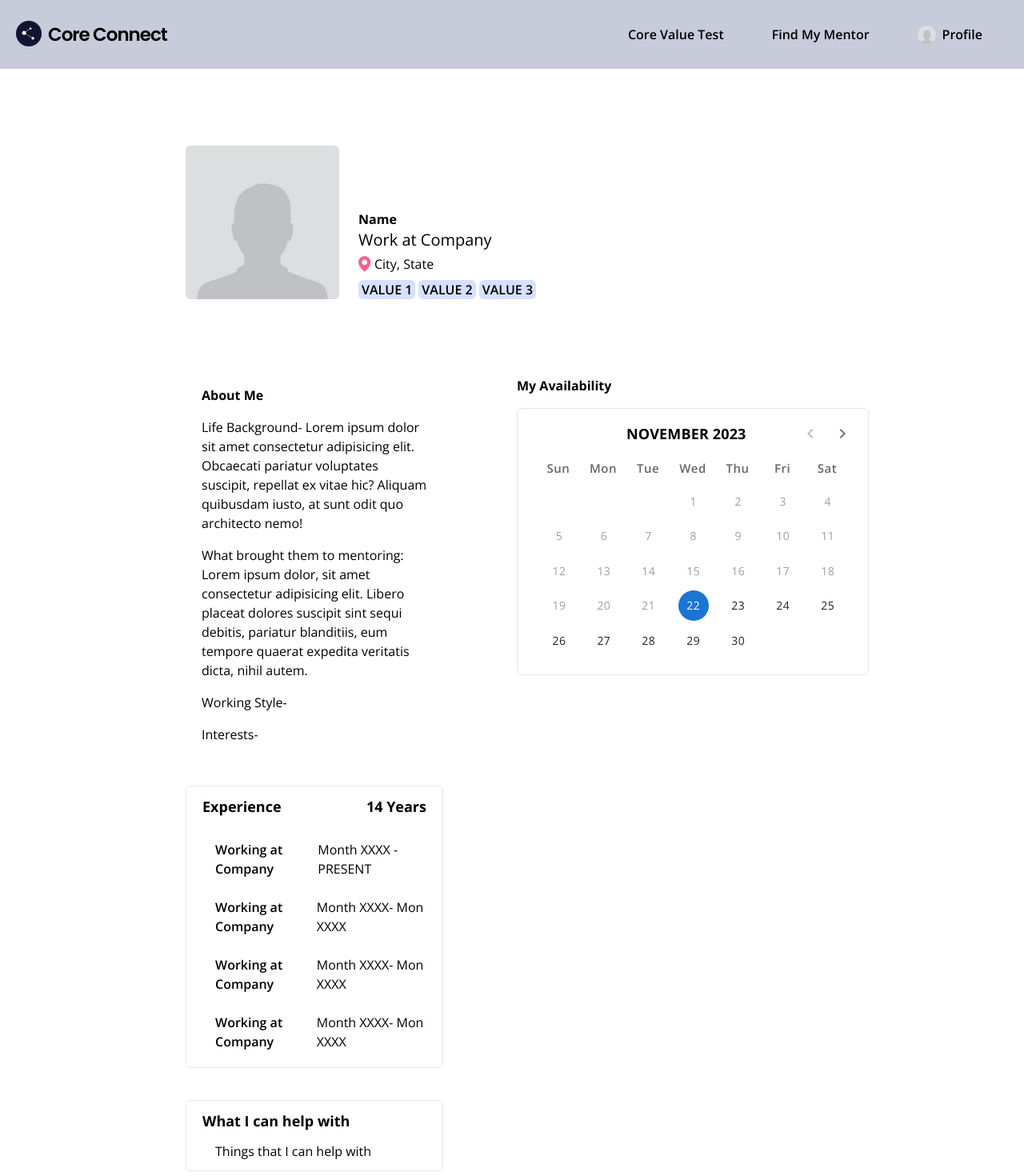
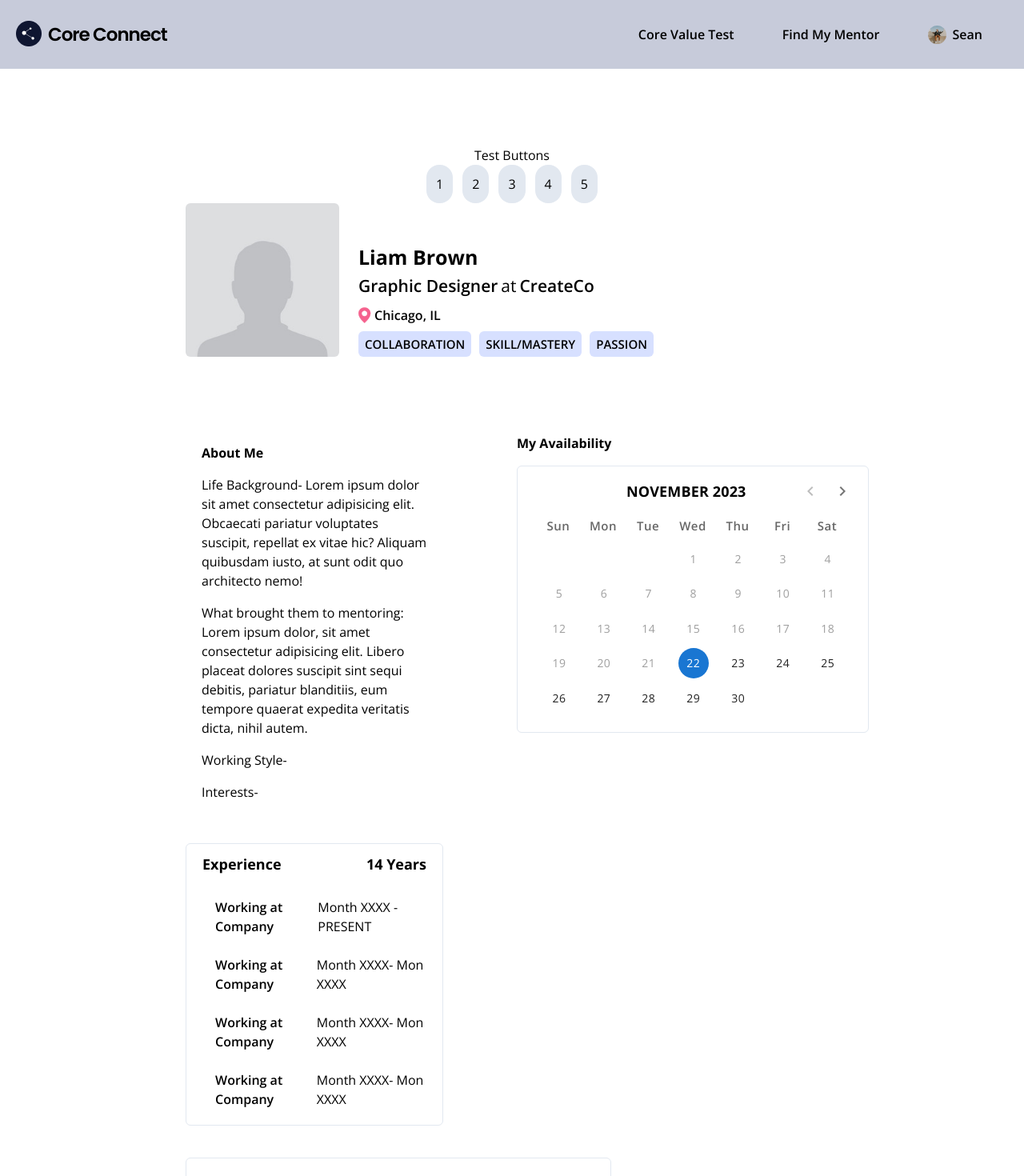
Before and after one commit to lureeves/core-connect, a React (Vite) app: page /MentorProfile in a window 1280 px wide. Shown: the top 1470 px of the page at 80% size. Built offline with nearby package versions, Linux system fonts and the light colour scheme.

Commit message:
Reading for Video testing

```diff
--- a/src/components/Header.jsx
+++ b/src/components/Header.jsx
@@ -1,6 +1,6 @@
 import React from 'react'
 import Logo from '/public/logo.png';
-import pfp from '../assets/default_profile.jpg'
+import pfp from '../assets/SeanPfp.png'
 import '../styles/global.css'
 const Header = () => {
   return (
@@ -18,10 +18,13 @@ const Header = () => {
         <div className='flex justify-end w-6/12 items-center nav-links mr-8'>
             <a href="/CoreValueTest">Core Value Test</a>
             <a href="/">Find My Mentor</a>
-            <div className='flex gap-2'>
-                <img className="pfp" src={pfp} alt="" />
-                <h2>Profile</h2>
-            </div>
+            <a href="/MentorProfile">
+                <div className='flex gap-2'>
+                    <img className="pfp" src={pfp} alt="" />
+                    <h2>Sean</h2>
+                </div>
+            </a>
+
         </div>
     </nav>
   )
--- /dev/null
+++ b/src/data/GoogleDriveAboutMes.jsx
@@ -0,0 +1 @@
+export const MentorAboutMes = []
--- a/src/pages/MentorProfile/MentorProfile.jsx
+++ b/src/pages/MentorProfile/MentorProfile.jsx
@@ -4,40 +4,68 @@ import Marker from '../../assets/locationMarker.svg';
 import Review from './components/Review.jsx'
 import Calendar from './components/Calendar.jsx';
 import RequestForm from './components/RequestForm.jsx';
-const MentorProfile = () => {
+import { MentorData } from '../../data/GoogleDriveMentors.jsx';
+
+/** */
+
+const randomLocations = ["Chicago, IL","Los Angeles, CA","New York, NY","Dallas, TX","Minneapolis, MN"]
+const MentorProfile = (props) => {
+//   temp selector
+  const [temp,setTemp] = useState(0);
+
+
   const [openForm, setOpenForm ] = useState(false);
-
+  const name = MentorData[temp]?.first_name + " " + MentorData[temp]?.last_name;
+  const help_with =MentorData[temp].help_with.split(",");
   const closeForm = () => setOpenForm(false)
   const openedForm = () => {
     setOpenForm(true);
     console.log("opening");
 
   }
+
+  const tempProfileChanger = (num) =>{
+    setTemp(num);
+  }
   return (
     <>
         <div className='w-full flex justify-center'>
             <div className={`w-fit flex flex-col items-center mt-24 mx-24 z-0 ${openForm?'filter blur-md':''} `}>
                 {/* Profile Picture and header */}
+                <h1>Test Buttons</h1>
+                <div className='flex gap-3'>
+                    <button onClick={()=>tempProfileChanger(0)} className='bg-slate-200 p-3 rounded-2xl'>1</button>
+                    <button onClick={()=>tempProfileChanger(1)} className='bg-slate-200 p-3 rounded-2xl'>2</button>
+                    <button onClick={()=>tempProfileChanger(2)} className='bg-slate-200 p-3 rounded-2xl'>3</button>
+                    <button onClick={()=>tempProfileChanger(3)} className='bg-slate-200 p-3 rounded-2xl'>4</button>
+                    <button onClick={()=>tempProfileChanger(4)} className='bg-slate-200 p-3 rounded-2xl'>5</button>
+                </div>
                 <div className='w-9/12 flex gap-6'>
+
                     <div>
                         <img className="w-48 rounded-md" src={pfp} alt="" />
                     </div>
                     <div className='flex flex-col justify-end gap-2'>
-                        <h2 className='font-bold text-2xl leading-none'>Name</h2>
-                        <h3 className='text-xl leading-none'>Work at Company</h3>
+                        <h2 className='font-bold text-[1.5625rem] leading-none'>{name=="undefined undefined"? "Name": name}</h2>
+                        <div className='flex gap-1 font-sans text-[1.3125rem]'>
+                            <h3 className='font-semibold'>{MentorData[temp].role}</h3>
+                            <h3>at</h3>
+                            <h3 className='font-semibold'>{MentorData[temp].company}</h3>
+                        </div>
+
                         <div className='flex gap-1 '>
                             <img className='w-4' src={Marker} alt="" />
-                            <p>City, State</p>
+                            <p className='font-semibold '>{randomLocations[temp]}</p>
                         </div>
-                        <div className='flex gap-1'>
-                            <p className='font-semibold bg-[#D7E0FF] px-1 rounded-md uppercase'>
-                                Value 1
+                        <div className='flex gap-[.625rem]'>
+                            <p className='font-semibold text-[0.9375rem] bg-[#D7E0FF] py-[0.3125rem] px-[0.5rem] rounded-md uppercase'>
+                                {MentorData[temp].core_value_1}
                             </p>
-                            <p className='font-semibold bg-[#D7E0FF] px-1 rounded-md uppercase'>
-                                Value 2
+                            <p className='font-semibold text-[0.9375rem] bg-[#D7E0FF] py-[0.3125rem] px-[0.5rem] rounded-md uppercase'>
+                                {MentorData[temp].core_value_2}
                             </p>
-                            <p className='font-semibold bg-[#D7E0FF] px-1 rounded-md uppercase'>
-                                Value 3
+                            <p className='font-semibold text-[0.9375rem] bg-[#D7E0FF] py-[0.3125rem] px-[0.5rem] rounded-md uppercase'>
+                                {MentorData[temp].core_value_3}
                             </p>
                         </div>
                     </div>
@@ -91,10 +119,12 @@ const MentorProfile = () => {
                                 </div>
                             </div>
                         </div>
-                        <div className='flex flex-col gap-3 border border-slate-200 p-3 px-5 rounded-md'>
+                        <div className='flex flex-col w-[33.25rem] h-[8.375rem] gap-[1.69rem] border border-slate-200 py-[1.69rem] px-[1.44rem] rounded-md'>
                             <h3 className='font-bold text-lg'>What I can help with</h3>
-                            <div className='mx-4 font-medium'>
-                                Things that I can help with
+                            <div className='flex mx-4 gap-[0.625rem] font-medium'>
+                                {help_with.map((val)=>{
+                                    return <div className='font-sans text-[0.9375rem] font-semibold'>{val}</div>
+                                })}
                             </div>
                         </div>
                     </div>
```
Also changed, not shown: src/pages/MentorProfile/components/RequestForm.jsx (+66 -16 lines), src/assets/SeanPfp.png (added).
